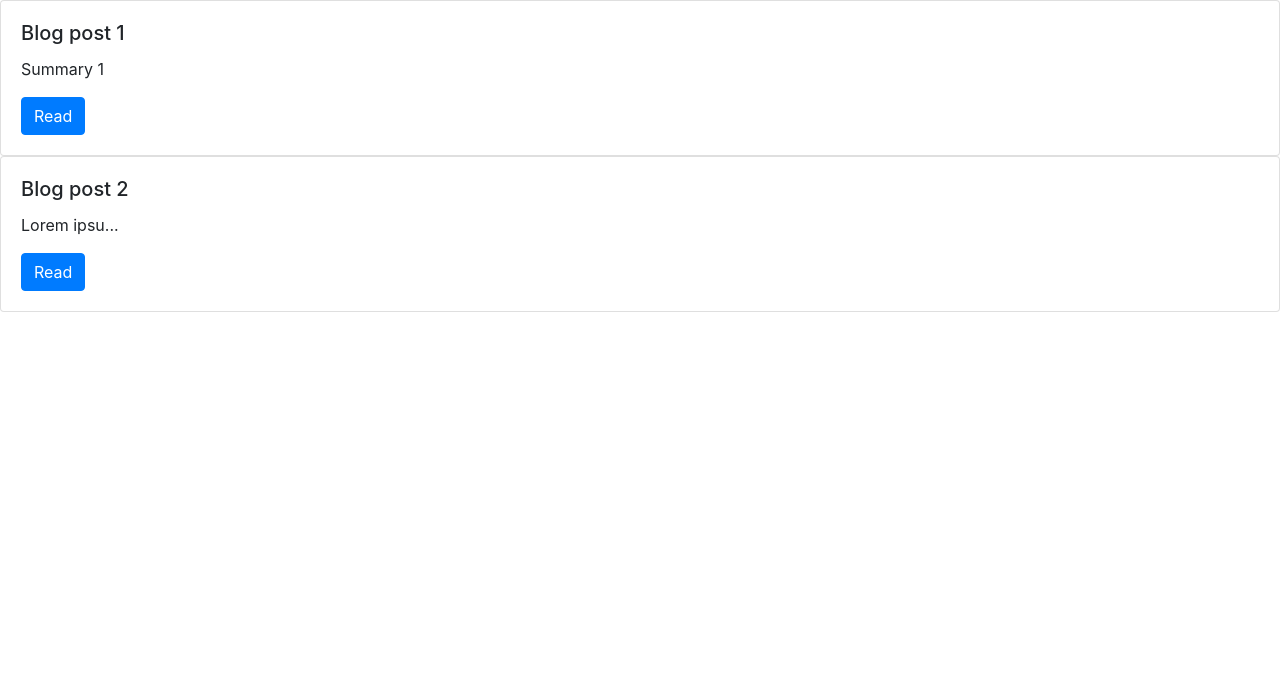
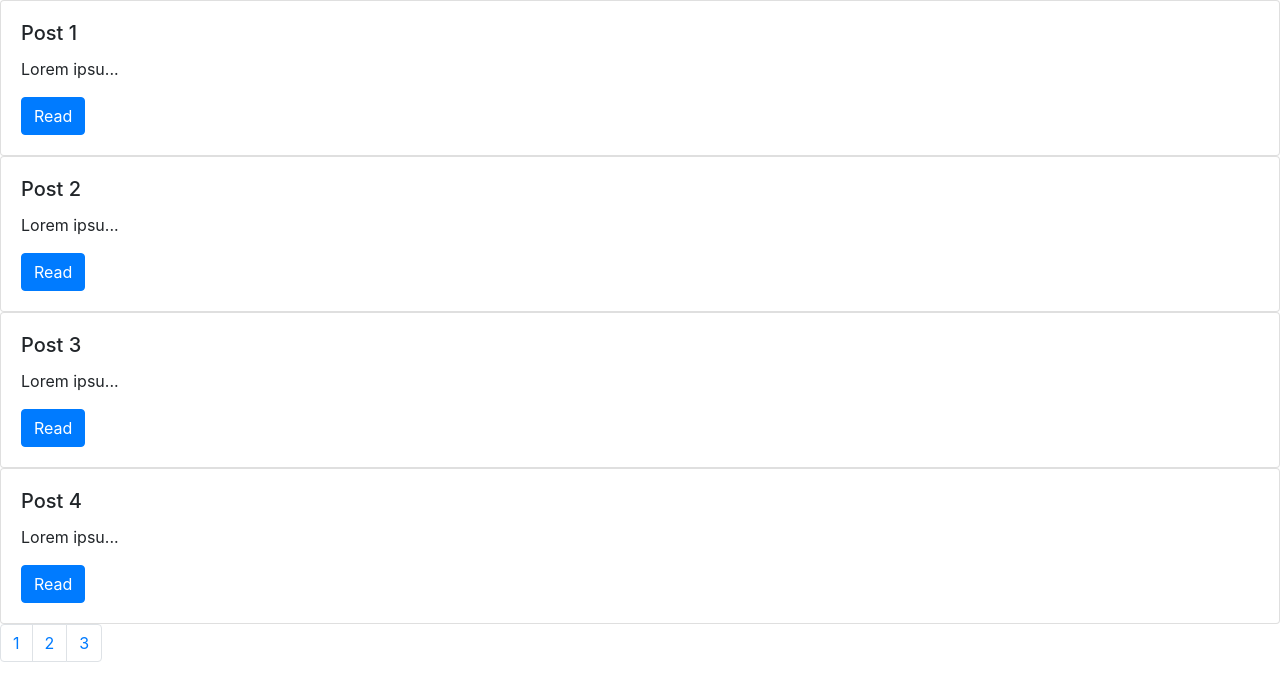
Before and after one commit to apm30/blog-example, an Angular app: page / in a window 1280 px wide. Shown: the top 700 px of the page. Built offline with nearby package versions, Linux system fonts and the light colour scheme.

Commit message:
pagination

```diff
--- a/src/app/app.module.ts
+++ b/src/app/app.module.ts
@@ -6,13 +6,15 @@
 import { BlogPostTileComponent } from './blog-post-tile/blog-post-tile.component';
 import { BlogListComponent } from './blog-list/blog-list.component';
 import { TruncatePipe } from './truncate.pipe';
+import { PaginatorComponent } from './paginator/paginator.component';
 
 @NgModule({
   declarations: [
     AppComponent,
     BlogPostTileComponent,
     BlogListComponent,
-    TruncatePipe
+    TruncatePipe,
+    PaginatorComponent
   ],
   imports: [BrowserModule, AppRoutingModule],
   providers: [TruncatePipe],
--- a/src/app/blog-list/blog-list.component.html
+++ b/src/app/blog-list/blog-list.component.html
@@ -1 +1,2 @@
-<app-blog-post-tile *ngFor="let post of blogPosts" [post]="post"></app-blog-post-tile>
+<app-blog-post-tile *ngFor="let post of blogPosts[currentPage]" [post]="post"></app-blog-post-tile>
+<app-paginator [numberOfPages]="blogPosts.length" (pageNumberClick)="updatePage($event)"></app-paginator>
--- a/src/app/blog-list/blog-list.component.ts
+++ b/src/app/blog-list/blog-list.component.ts
@@ -7,17 +7,86 @@
   styleUrls: ['./blog-list.component.css']
 })
 export class BlogListComponent implements OnInit {
-  blogPosts: BlogPost[] = [];
+  blogPosts: BlogPost[][];
+  currentPage: number;
   constructor() {}
 
   ngOnInit() {
-    this.blogPosts.push(new BlogPost('Blog post 1', 'Summary 1'));
-    this.blogPosts.push(
-      new BlogPost(
-        'Blog post 2',
-        // tslint:disable-next-line:max-line-length
-        'Lorem ipsum dolor sit amet, consectetur adipiscing elit, sed do eiusmod tempor incididunt ut labore et dolore magna aliqua. Ut enim ad minim veniam, quis nostrud exercitation ullamco laboris nisi ut aliquip ex ea commodo consequat. Duis aute irure dolor in reprehenderit in voluptate velit esse cillum dolore eu fugiat nulla pariatur. Excepteur sint occaecat cupidatat non proident, sunt in culpa qui officia deserunt mollit anim id est laborum. Lorem ipsum dolor sit amet, consectetur adipiscing elit, sed do eiusmod tempor incididunt ut labore et dolore magna aliqua. Ut enim ad minim veniam, quis nostrud exercitation ullamco laboris nisi ut aliquip ex ea commodo consequat. Duis aute irure dolor in reprehenderit in voluptate velit esse cillum dolore eu fugiat nulla pariatur. Excepteur sint occaecat cupidatat non proident, sunt in culpa qui officia deserunt mollit anim id est laborum.'
-      )
-    );
+    this.currentPage = 0;
+    this.blogPosts = [
+      [
+        {
+          title: 'Post 1',
+          summary:
+            'Lorem ipsum dolor sit amet, consectetur adipiscing elit, sed do eiusmod tempor incididunt ut labore et dolore magna aliqua. Ut enim ad minim veniam, quis nostrud exercitation ullamco laboris nisi ut aliquip ex ea commodo consequat. Duis aute irure dolor in reprehenderit in voluptate velit esse cillum dolore eu fugiat nulla pariatur. Excepteur sint occaecat cupidatat non proident, sunt in culpa qui officia deserunt mollit anim id est laborum.'
+        },
+        {
+          title: 'Post 2',
+          summary:
+            'Lorem ipsum dolor sit amet, consectetur adipiscing elit, sed do eiusmod tempor incididunt ut labore et dolore magna aliqua. Ut enim ad minim veniam, quis nostrud exercitation ullamco laboris nisi ut aliquip ex ea commodo consequat. Duis aute irure dolor in reprehenderit in voluptate velit esse cillum dolore eu fugiat nulla pariatur. Excepteur sint occaecat cupidatat non proident, sunt in culpa qui officia deserunt mollit anim id est laborum.'
+        },
+        {
+          title: 'Post 3',
+          summary:
+            // tslint:disable-next-line: max-line-length
+            'Lorem ipsum dolor sit amet, consectetur adipiscing elit, sed do eiusmod tempor incididunt ut labore et dolore magna aliqua. Ut enim ad minim veniam, quis nostrud exercitation ullamco laboris nisi ut aliquip ex ea commodo consequat. Duis aute irure dolor in reprehenderit in voluptate velit esse cillum dolore eu fugiat nulla pariatur. Excepteur sint occaecat cupidatat non proident, sunt in culpa qui officia deserunt mollit anim id est laborum.'
+        },
+        {
+          title: 'Post 4',
+          summary:
+            'Lorem ipsum dolor sit amet, consectetur adipiscing elit, sed do eiusmod tempor incididunt ut labore et dolore magna aliqua. Ut enim ad minim veniam, quis nostrud exercitation ullamco laboris nisi ut aliquip ex ea commodo consequat. Duis aute irure dolor in reprehenderit in voluptate velit esse cillum dolore eu fugiat nulla pariatur. Excepteur sint occaecat cupidatat non proident, sunt in culpa qui officia deserunt mollit anim id est laborum.'
+        }
+      ],
+      [
+        {
+          title: 'Post 5',
+          summary:
+            'Lorem ipsum dolor sit amet, consectetur adipiscing elit, sed do eiusmod tempor incididunt ut labore et dolore magna aliqua. Ut enim ad minim veniam, quis nostrud exercitation ullamco laboris nisi ut aliquip ex ea commodo consequat. Duis aute irure dolor in reprehenderit in voluptate velit esse cillum dolore eu fugiat nulla pariatur. Excepteur sint occaecat cupidatat non proident, sunt in culpa qui officia deserunt mollit anim id est laborum.'
+        },
+        {
+          title: 'Post 6',
+          summary:
+            'Lorem ipsum dolor sit amet, consectetur adipiscing elit, sed do eiusmod tempor incididunt ut labore et dolore magna aliqua. Ut enim ad minim veniam, quis nostrud exercitation ullamco laboris nisi ut aliquip ex ea commodo consequat. Duis aute irure dolor in reprehenderit in voluptate velit esse cillum dolore eu fugiat nulla pariatur. Excepteur sint occaecat cupidatat non proident, sunt in culpa qui officia deserunt mollit anim id est laborum.'
+        },
+        {
+          title: 'Post 7',
+          summary:
+            // tslint:disable-next-line: max-line-length
+            'Lorem ipsum dolor sit amet, consectetur adipiscing elit, sed do eiusmod tempor incididunt ut labore et dolore magna aliqua. Ut enim ad minim veniam, quis nostrud exercitation ullamco laboris nisi ut aliquip ex ea commodo consequat. Duis aute irure dolor in reprehenderit in voluptate velit esse cillum dolore eu fugiat nulla pariatur. Excepteur sint occaecat cupidatat non proident, sunt in culpa qui officia deserunt mollit anim id est laborum.'
+        },
+        {
+          title: 'Post 8',
+          summary:
+            'Lorem ipsum dolor sit amet, consectetur adipiscing elit, sed do eiusmod tempor incididunt ut labore et dolore magna aliqua. Ut enim ad minim veniam, quis nostrud exercitation ullamco laboris nisi ut aliquip ex ea commodo consequat. Duis aute irure dolor in reprehenderit in voluptate velit esse cillum dolore eu fugiat nulla pariatur. Excepteur sint occaecat cupidatat non proident, sunt in culpa qui officia deserunt mollit anim id est laborum.'
+        }
+      ],
+      [
+        {
+          title: 'Post 9',
+          summary:
+            'Lorem ipsum dolor sit amet, consectetur adipiscing elit, sed do eiusmod tempor incididunt ut labore et dolore magna aliqua. Ut enim ad minim veniam, quis nostrud exercitation ullamco laboris nisi ut aliquip ex ea commodo consequat. Duis aute irure dolor in reprehenderit in voluptate velit esse cillum dolore eu fugiat nulla pariatur. Excepteur sint occaecat cupidatat non proident, sunt in culpa qui officia deserunt mollit anim id est laborum.'
+        },
+        {
+          title: 'Post 10',
+          summary:
+            'Lorem ipsum dolor sit amet, consectetur adipiscing elit, sed do eiusmod tempor incididunt ut labore et dolore magna aliqua. Ut enim ad minim veniam, quis nostrud exercitation ullamco laboris nisi ut aliquip ex ea commodo consequat. Duis aute irure dolor in reprehenderit in voluptate velit esse cillum dolore eu fugiat nulla pariatur. Excepteur sint occaecat cupidatat non proident, sunt in culpa qui officia deserunt mollit anim id est laborum.'
+        },
+        {
+          title: 'Post 11',
+          summary:
+            // tslint:disable-next-line: max-line-length
+            'Lorem ipsum dolor sit amet, consectetur adipiscing elit, sed do eiusmod tempor incididunt ut labore et dolore magna aliqua. Ut enim ad minim veniam, quis nostrud exercitation ullamco laboris nisi ut aliquip ex ea commodo consequat. Duis aute irure dolor in reprehenderit in voluptate velit esse cillum dolore eu fugiat nulla pariatur. Excepteur sint occaecat cupidatat non proident, sunt in culpa qui officia deserunt mollit anim id est laborum.'
+        },
+        {
+          title: 'Post 12',
+          summary:
+            'Lorem ipsum dolor sit amet, consectetur adipiscing elit, sed do eiusmod tempor incididunt ut labore et dolore magna aliqua. Ut enim ad minim veniam, quis nostrud exercitation ullamco laboris nisi ut aliquip ex ea commodo consequat. Duis aute irure dolor in reprehenderit in voluptate velit esse cillum dolore eu fugiat nulla pariatur. Excepteur sint occaecat cupidatat non proident, sunt in culpa qui officia deserunt mollit anim id est laborum.'
+        }
+      ]
+    ];
+  }
+
+  updatePage(newPage) {
+    this.currentPage = newPage;
   }
 }
--- a/src/app/blog-post-tile/blog-post-tile.component.ts
+++ b/src/app/blog-post-tile/blog-post-tile.component.ts
@@ -14,7 +14,7 @@
 
   ngOnInit() {
     this.fullSummary = this.post.summary;
-    this.post.summary = this.truncatePipe.transform(this.post.summary, 3);
+    this.post.summary = this.truncatePipe.transform(this.post.summary, 30);
   }
 
   showFullSummary() {
--- /dev/null
+++ b/src/app/paginator/paginator.component.html
@@ -0,0 +1,3 @@
+<ul class="pagination">
+  <li class="page-item" *ngFor="let page of pages; index as i" (click)="pageNumberClicked(i)"><a class="page-link" href="#">{{i+1}}</a></li>
+</ul>
--- /dev/null
+++ b/src/app/paginator/paginator.component.ts
@@ -0,0 +1,21 @@
+import { Component, OnInit, Input, EventEmitter, Output } from '@angular/core';
+
+@Component({
+  selector: 'app-paginator',
+  templateUrl: './paginator.component.html',
+  styleUrls: ['./paginator.component.css']
+})
+export class PaginatorComponent implements OnInit {
+  @Input() numberOfPages: number;
+  @Output() pageNumberClick = new EventEmitter<number>();
+  pages: number[];
+  constructor() {}
+
+  ngOnInit() {
+    this.pages = new Array(this.numberOfPages);
+  }
+
+  pageNumberClicked(pageNumber) {
+    this.pageNumberClick.emit(pageNumber);
+  }
+}
```
Also changed, not shown: src/app/paginator/paginator.component.css (added), 1 other file (tests, documents, lock files or other folders).
